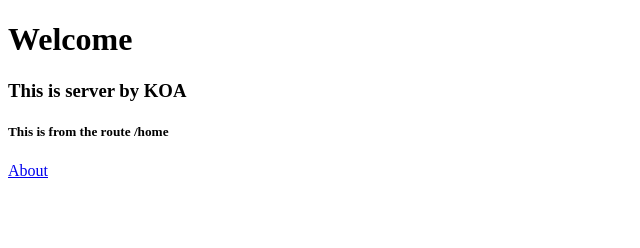
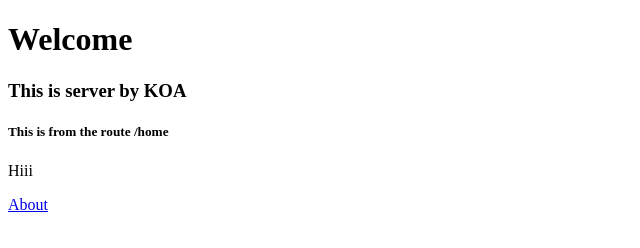
Before and after one commit to DeshaniA/Lab-4-5-6-AF, a website: page public/home.html in a window 1280 px wide. Shown: the full height of the page, 0-640 px from the left. Drawn offline with Linux system fonts and the light colour scheme.

Commit message:
new commit2

```diff
--- a/public/home.html
+++ b/public/home.html
@@ -8,6 +8,7 @@
 <h1>Welcome</h1>
 <h3>This is server by KOA</h3>
 <h5>This is from the route /home</h5>
+<p>Hiii</p>
 <p><a href="about.html">About</a></p>
 </body>
 </html>
```
